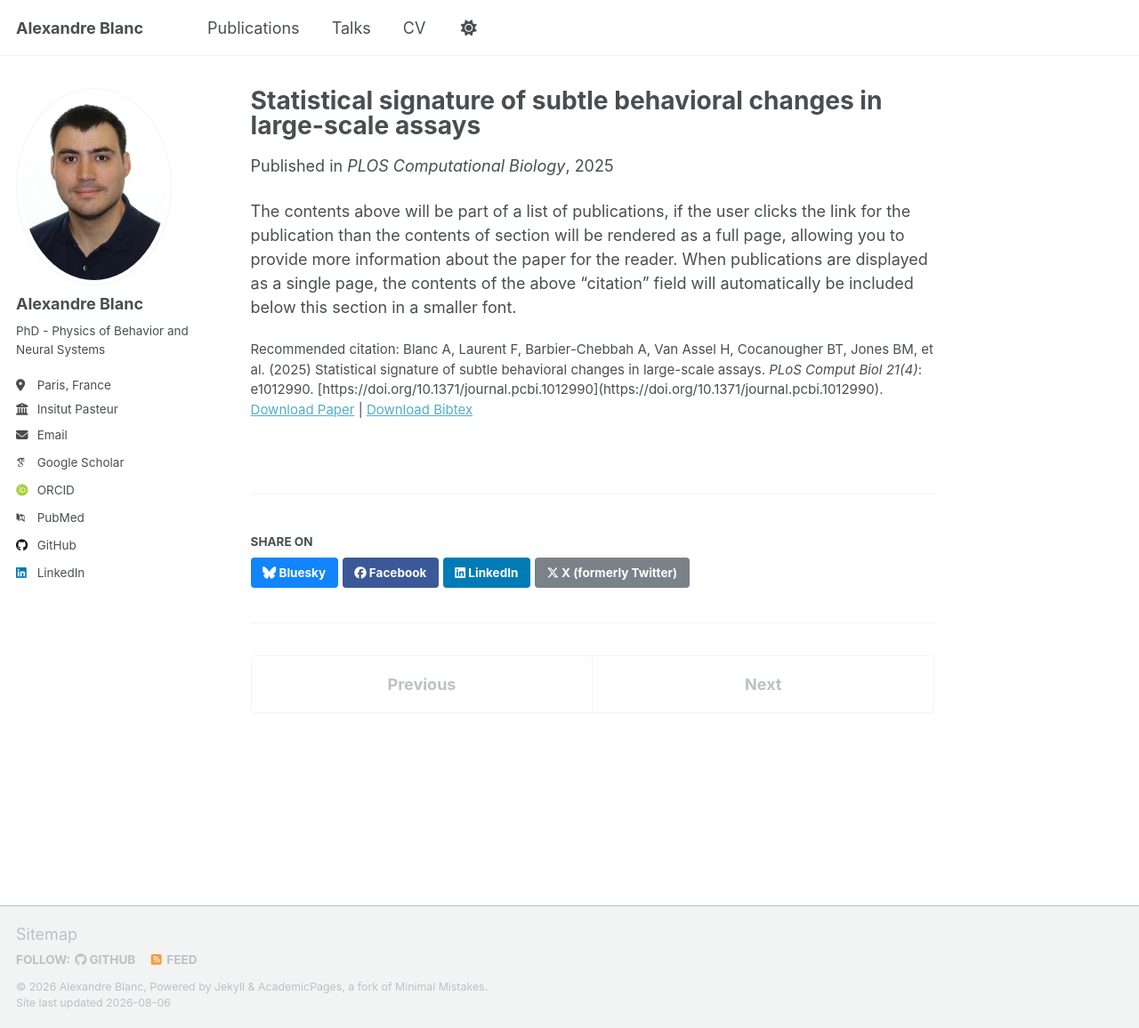
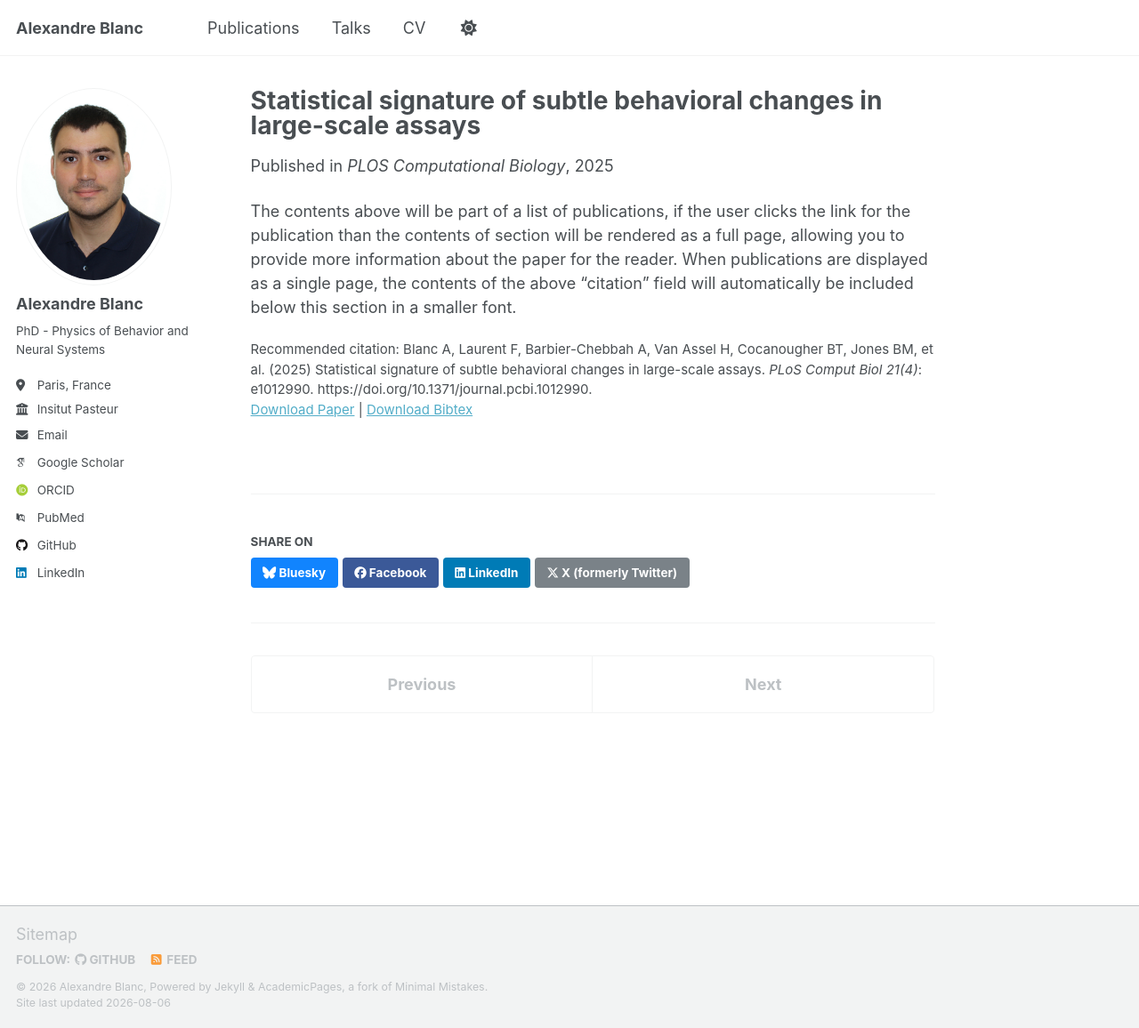
Before and after one commit to aleblanc30/aleblanc30.github.io, a Jekyll site: the page built from _publications/statisticalSignature2025.md, in a window 1280 px wide and 1156 px high. Shown: the whole window at 89% size. Built offline with Jekyll 4.4.1, drawn with Linux system fonts in a browser that asks for light colours; some web fonts are replaced; a script that is not in the unit is left out; part of the change alters nothing that is shown.

Commit message:
Fix citation URL format in statisticalSignature2025.md
Updated citation format by removing markdown link syntax.

```diff
--- a/_publications/statisticalSignature2025.md
+++ b/_publications/statisticalSignature2025.md
@@ -12,6 +12,6 @@ date: 2025-04-21
 venue: 'PLOS Computational Biology'
 paperurl: 'https://journals.plos.org/ploscompbiol/article?id=10.1371/journal.pcbi.1012990'
 bibtexurl: '/files/statisticalSignature2025.bib'
-citation: 'Blanc A, Laurent F, Barbier-Chebbah A, Van Assel H, Cocanougher BT, Jones BM, et al. (2025) Statistical signature of subtle behavioral changes in large-scale assays. <i>PLoS Comput Biol 21(4)</i>: e1012990. [https://doi.org/10.1371/journal.pcbi.1012990](https://doi.org/10.1371/journal.pcbi.1012990).'
+citation: 'Blanc A, Laurent F, Barbier-Chebbah A, Van Assel H, Cocanougher BT, Jones BM, et al. (2025) Statistical signature of subtle behavioral changes in large-scale assays. <i>PLoS Comput Biol 21(4)</i>: e1012990. https://doi.org/10.1371/journal.pcbi.1012990.'
 ---
 The contents above will be part of a list of publications, if the user clicks the link for the publication than the contents of section will be rendered as a full page, allowing you to provide more information about the paper for the reader. When publications are displayed as a single page, the contents of the above "citation" field will automatically be included below this section in a smaller font.
```
